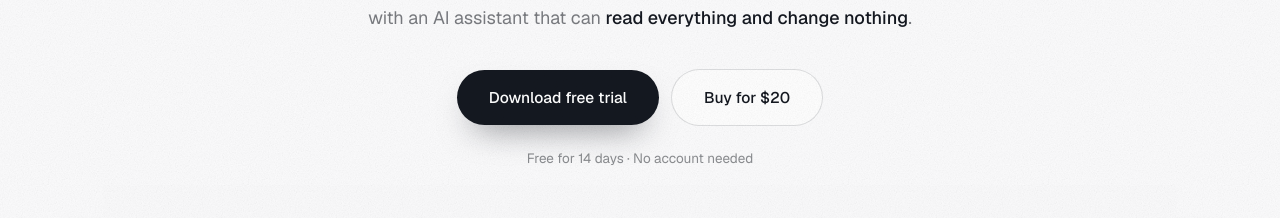
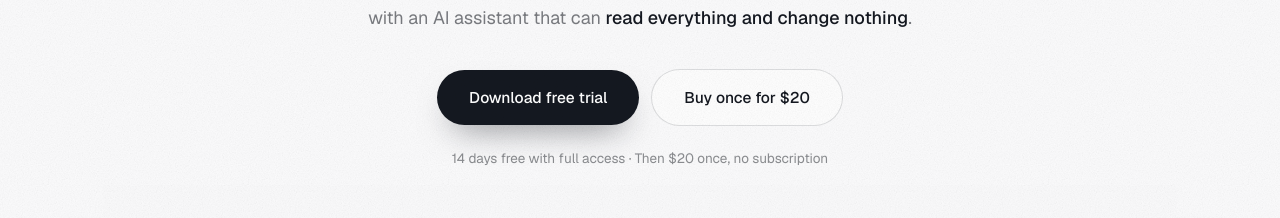
Before and after one commit to ay-chang/cubbyDB-site, a Next.js app: page / in a window 1280 px wide. Shown: the part 411-629 px from the top of the page. Built offline with nearby package versions, Linux system fonts and the light colour scheme; no server answers; a web font is replaced by a local one.

Commit message:
Make the one-time price and full-access trial clear in the hero

```diff
--- a/src/components/hero.tsx
+++ b/src/components/hero.tsx
@@ -59,11 +59,11 @@ export function Hero({ macDownload }: HeroProps) {
               href="/pricing"
               className="pressable inline-block rounded-full border border-[rgba(27,31,38,0.14)] bg-[rgba(255,255,255,0.72)] px-8 py-4 text-[15.5px] font-medium text-[#141820] hover:-translate-y-px hover:border-[rgba(27,31,38,0.28)] hover:bg-white"
             >
-              Buy for {PRICE}
+              Buy once for {PRICE}
             </Link>
           </div>
           <p className="mt-[22px] text-[13.5px] text-[rgba(27,31,38,0.5)]">
-            Free for {TRIAL_DAYS} days · No account needed
+            {TRIAL_DAYS} days free with full access · Then {PRICE} once, no subscription
           </p>
         </Rise>
       </div>
```
